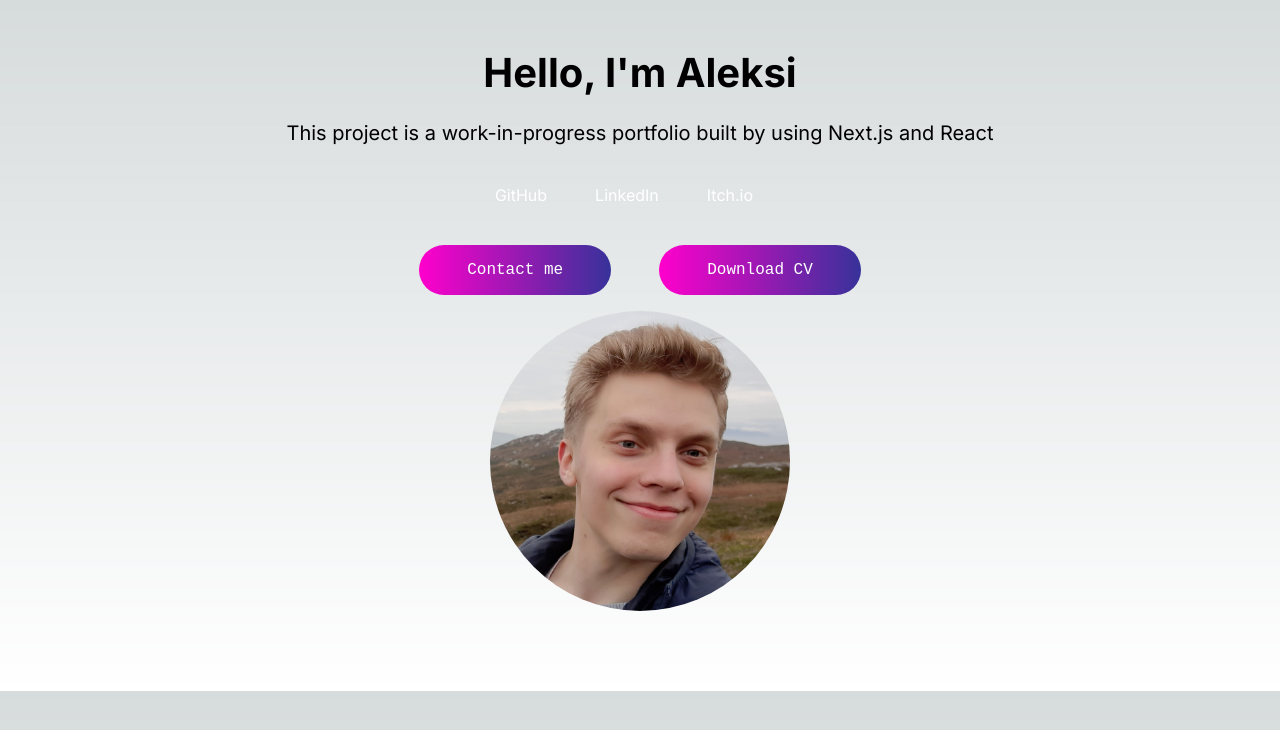
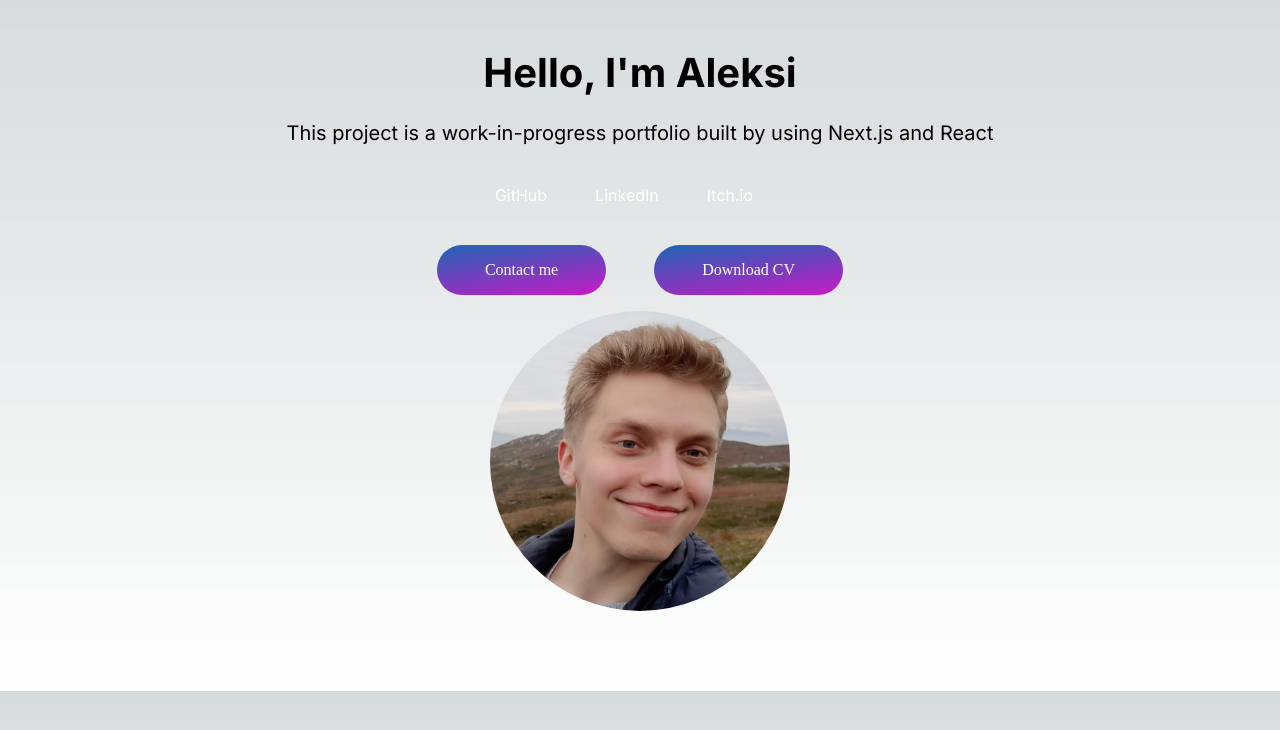
Before and after one commit to Haxeli/haxeli.github.io, a Next.js app: page / in a window 1280 px wide. Shown: the top 730 px of the page. Built offline with nearby package versions, Linux system fonts and the light colour scheme.

Commit message:
Updated button color grading and font

```diff
--- a/src/app/components/ProfileSection.module.css
+++ b/src/app/components/ProfileSection.module.css
@@ -60,8 +60,8 @@
 }
 
 .button {
-    background-image: linear-gradient(to right, #ff00cc 0%, #333399  51%, #ff00cc  100%);
-    font-family: monospace;
+    background-image: linear-gradient(to top left, #FF00CC 0%, #1f65b4 100%);
+    font-family: '__Inter_e66fe9';
     font-size: 1rem;
     text-align: center;
     border-radius: 5rem;
```
